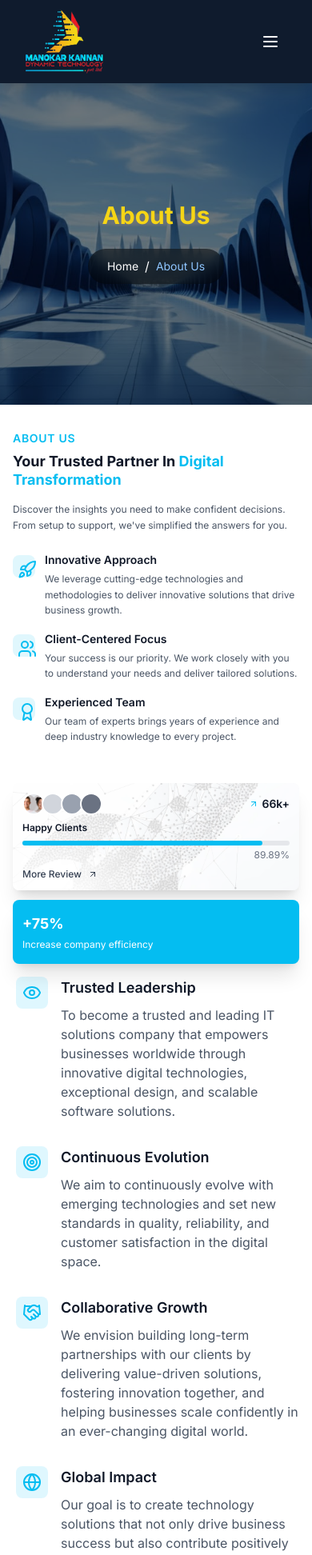
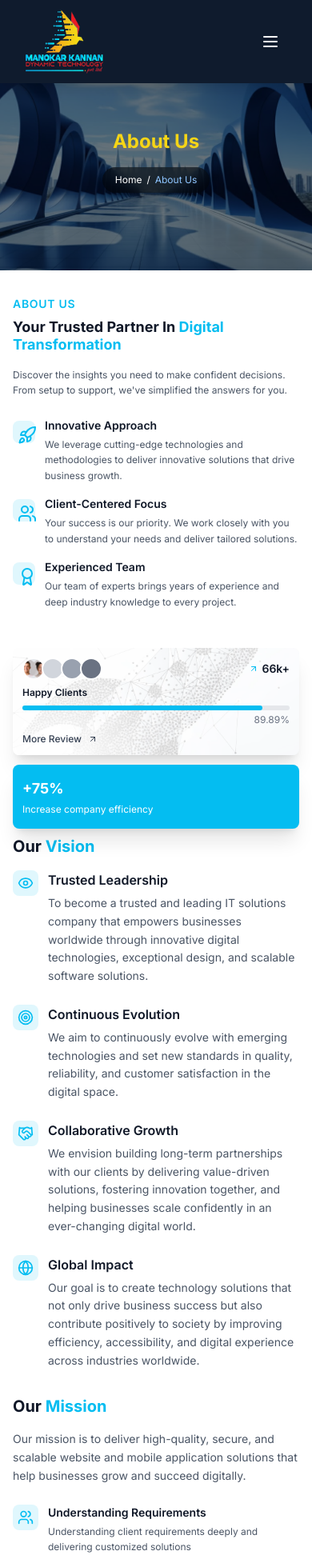
Before and after one commit to malinisaran/Mk-Master, a Next.js app: page /about in a window 390 px wide. Shown: the top 1944 px of the page at 80% size. Built offline with nearby package versions, Linux system fonts and the light colour scheme.

Commit message:
added resposnvie

```diff
--- a/app/about/page.tsx
+++ b/app/about/page.tsx
@@ -14,22 +14,22 @@ const visionPoints = [
   {
     title: "Trusted Leadership",
     description: "To become a trusted and leading IT solutions company that empowers businesses worldwide through innovative digital technologies, exceptional design, and scalable software solutions.",
-    icon: <Eye className="w-6 h-6 text-[#04BDF1]" />
+    icon: Eye
   },
   {
     title: "Continuous Evolution",
     description: "We aim to continuously evolve with emerging technologies and set new standards in quality, reliability, and customer satisfaction in the digital space.",
-    icon: <Target className="w-6 h-6 text-[#04BDF1]" />
+    icon: Target
   },
   {
     title: "Collaborative Growth",
     description: "We envision building long-term partnerships with our clients by delivering value-driven solutions, fostering innovation together, and helping businesses scale confidently in an ever-changing digital world.",
-    icon: <Handshake className="w-6 h-6 text-[#04BDF1]" />
+    icon: Handshake
   },
   {
     title: "Global Impact",
     description: "Our goal is to create technology solutions that not only drive business success but also contribute positively to society by improving efficiency, accessibility, and digital experience across industries worldwide.",
-    icon: <Globe className="w-6 h-6 text-[#04BDF1]" />
+    icon: Globe
   }
 ];
 
@@ -37,32 +37,32 @@ const missionCommitments = [
   {
     title: "Understanding Requirements",
     description: "Understanding client requirements deeply and delivering customized solutions",
-    icon: <Users className="w-6 h-6 text-[#04BDF1]" />
+    icon: Users
   },
   {
     title: "Modern Technologies",
     description: "Using modern technologies and industry best practices",
-    icon: <Code className="w-6 h-6 text-[#04BDF1]" />
+    icon: Code
   },
   {
     title: "User-Friendly Products",
     description: "Creating user-friendly and performance-driven digital products",
-    icon: <CheckCircle className="w-6 h-6 text-[#04BDF1]" />
+    icon: CheckCircle
   },
   {
     title: "Transparency & Reliability",
     description: "Maintaining transparency, reliability, and long-term client relationships",
-    icon: <Shield className="w-6 h-6 text-[#04BDF1]" />
+    icon: Shield
   },
   {
     title: "Continuous Support",
     description: "Providing continuous support, maintenance, and improvement throughout the digital journey",
-    icon: <Heart className="w-6 h-6 text-[#04BDF1]" />
+    icon: Heart
   },
   {
     title: "Innovation & Excellence",
     description: "Continuously innovating and improving our processes to ensure excellence in every solution we deliver.",
-    icon: <Lightbulb className="w-6 h-6 text-[#04BDF1]" />
+    icon: Lightbulb
   }
 ];
 
@@ -73,16 +73,15 @@ export default function AboutPage() {
       <Navbar />
 
       {/* Hero Section with Background Image */}
-      <div className="relative h-[60vh] min-h-[400px] flex flex-col justify-center overflow-hidden">
+      <div className="relative h-[40vh] min-h-[250px] sm:h-[45vh] sm:min-h-[300px] md:h-[50vh] md:min-h-[350px] lg:h-[60vh] lg:min-h-[400px] flex flex-col justify-center overflow-hidden">
         {/* Background Image */}
         <div
           className="absolute inset-0 bg-cover bg-center bg-no-repeat"
           style={{
             backgroundImage: 'url(/backgroundHomepage.jpg)',
-            backgroundAttachment: 'fixed',
+            backgroundAttachment: 'scroll',
             backgroundSize: 'cover',
             backgroundPosition: 'center center',
-            transform: 'none !important',
             width: '100%',
             height: '100%',
             objectFit: 'cover'
@@ -92,9 +91,9 @@ export default function AboutPage() {
         <div className="absolute inset-0 bg-black/50" />
 
         {/* Content */}
-        <div className="w-full h-full flex flex-col justify-center items-center text-center px-4 sm:px-6 lg:px-8 mt-25 relative z-10">
+        <div className="w-full h-full flex flex-col justify-center items-center text-center px-4 sm:px-6 lg:px-8 pt-16 sm:pt-20 md:pt-24 lg:pt-25 relative z-10">
           <motion.h1
-            className="text-3xl sm:text-4xl md:text-5xl font-bold mb-6 text-[#F6D516] w-full"
+            className="text-2xl sm:text-3xl md:text-4xl lg:text-5xl font-bold mb-4 sm:mb-5 md:mb-6 text-[#F6D516] w-full px-2"
             initial={{ opacity: 0, y: 20 }}
             animate={{ opacity: 1, y: 0 }}
             transition={{ duration: 0.6 }}
@@ -102,19 +101,19 @@ export default function AboutPage() {
             About Us
           </motion.h1>
           <motion.div
-            className="flex items-center justify-center bg-black/50 px-6 py-2.5 rounded-full backdrop-blur-sm shadow-lg"
+            className="flex items-center justify-center bg-black/50 px-4 sm:px-5 md:px-6 py-2 sm:py-2.5 rounded-full backdrop-blur-sm shadow-lg"
             initial={{ opacity: 0, y: 20 }}
             animate={{ opacity: 1, y: 0 }}
             transition={{ duration: 0.6, delay: 0.1 }}
           >
             <span
               onClick={() => router.push('/')}
-              className="text-white hover:text-blue-300 transition-colors cursor-pointer text-sm sm:text-base"
+              className="text-white hover:text-blue-300 transition-colors cursor-pointer text-xs sm:text-sm md:text-base"
             >
               Home
             </span>
-            <span className="mx-2 text-white">/</span>
-            <span className="text-blue-300 text-sm sm:text-base">
+            <span className="mx-1.5 sm:mx-2 text-white text-xs sm:text-sm md:text-base">/</span>
+            <span className="text-blue-300 text-xs sm:text-sm md:text-base">
               About Us
             </span>
           </motion.div>
@@ -123,36 +122,39 @@ export default function AboutPage() {
 
       <AboutSection showLearnMore={false} />
 
-      <section className="py-8 sm:py-12 md:py-16 lg:py-20 -mt-25 bg-white">
+      <section className="py-6 sm:py-8 md:py-12 lg:py-16 xl:py-20 -mt-12 sm:-mt-16 md:-mt-20 lg:-mt-25 bg-white">
         <div className="max-w-7xl mx-auto px-4 sm:px-6 md:px-8 lg:px-10 xl:px-12">
-          <div className="grid grid-cols-1 lg:grid-cols-2 gap-12 md:gap-16">
+          <div className="grid grid-cols-1 lg:grid-cols-2 gap-8 sm:gap-10 md:gap-12 lg:gap-16">
             {/* Vision Section - Left Side */}
             <motion.div
               initial={{ opacity: 0, x: -20 }}
               animate={{ opacity: 1, x: 0 }}
               transition={{ duration: 0.6 }}
-              className="space-y-8 pl-1 sm:pl-4 md:pl-6 lg:pl-5"
+              className="space-y-6 sm:space-y-8"
             >
               <div>
-                <h2 className="text-xl sm:text-2xl md:text-3xl font-bold text-gray-900 mb-6">
+                <h2 className="text-xl sm:text-2xl md:text-3xl font-bold text-gray-900 mb-4 sm:mb-5 md:mb-6">
                   Our <span className="text-[#04BDF1]">Vision</span>
                 </h2>
-                <div className="space-y-8">
-                  {visionPoints.map((point, index) => (
-                    <div key={index} className="flex items-start space-x-4">
-                      <div className="flex-shrink-0 p-2 rounded-lg bg-[#04BDF120]">
-                        {point.icon}
+                <div className="space-y-6 sm:space-y-7 md:space-y-8">
+                  {visionPoints.map((point, index) => {
+                    const IconComponent = point.icon;
+                    return (
+                      <div key={index} className="flex items-start space-x-3 sm:space-x-4">
+                        <div className="flex-shrink-0 p-1.5 sm:p-2 rounded-lg bg-[#04BDF120]">
+                          <IconComponent className="w-5 h-5 sm:w-6 sm:h-6 text-[#04BDF1]" />
                         </div>
-                      <div>
-                        <h3 className="text-lg md:text-xl font-semibold text-gray-900 mb-2">
+                        <div className="flex-1 min-w-0">
+                          <h3 className="text-base sm:text-lg md:text-xl font-semibold text-gray-900 mb-1.5 sm:mb-2">
                             {point.title}
                           </h3>
-                        <p className="text-gray-600">
+                          <p className="text-sm sm:text-base text-gray-600 leading-relaxed">
                             {point.description}
                           </p>
                         </div>
                       </div>
-                  ))}
+                    );
+                  })}
                 </div>
               </div>
             </motion.div>
@@ -162,37 +164,37 @@ export default function AboutPage() {
               initial={{ opacity: 0, x: 20 }}
               animate={{ opacity: 1, x: 0 }}
               transition={{ duration: 0.6, delay: 0.2 }}
-              className="space-y-8"
+              className="space-y-6 sm:space-y-8"
             >
               <div>
-                <h2 className="text-xl sm:text-2xl md:text-3xl font-bold text-gray-900 mb-6">
+                <h2 className="text-xl sm:text-2xl md:text-3xl font-bold text-gray-900 mb-4 sm:mb-5 md:mb-6">
                   Our <span className="text-[#04BDF1]">Mission</span>
                 </h2>
-                <p className="text-gray-600 mb-8">
+                <p className="text-sm sm:text-base md:text-lg text-gray-600 mb-6 sm:mb-7 md:mb-8 leading-relaxed">
                   Our mission is to deliver high-quality, secure, and scalable website and mobile application solutions that help businesses grow and succeed digitally.
                 </p>
-                <div className="space-y-6">
-                  {missionCommitments.map((commitment, index) => (
-                    <div key={index} className="flex items-start space-x-4">
-                      <div className="flex-shrink-0 p-2 rounded-lg bg-[#04BDF120]">
-                        {commitment.icon}
+                <div className="space-y-5 sm:space-y-6">
+                  {missionCommitments.map((commitment, index) => {
+                    const IconComponent = commitment.icon;
+                    return (
+                      <div key={index} className="flex items-start space-x-3 sm:space-x-4">
+                        <div className="flex-shrink-0 p-1.5 sm:p-2 rounded-lg bg-[#04BDF120]">
+                          <IconComponent className="w-5 h-5 sm:w-6 sm:h-6 text-[#04BDF1]" />
                         </div>
-                      <div>
-                        <h4 className="font-semibold text-gray-900">
+                        <div className="flex-1 min-w-0">
+                          <h4 className="text-sm sm:text-base md:text-lg font-semibold text-gray-900 mb-1">
                             {commitment.title}
                           </h4>
-                        <p className="text-gray-600 text-sm">
+                          <p className="text-xs sm:text-sm text-gray-600 leading-relaxed">
                             {commitment.description}
                           </p>
                         </div>
                       </div>
-                  ))}
+                    );
+                  })}
                 </div>
               </div>
             </motion.div>
-
-            {/* Right Column - Same as AboutSection */}
-
           </div>
         </div>
       </section>
```
Lines whose indentation alone changed are shown as unchanged.
